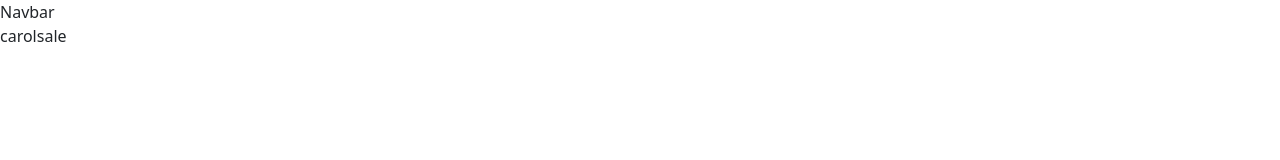
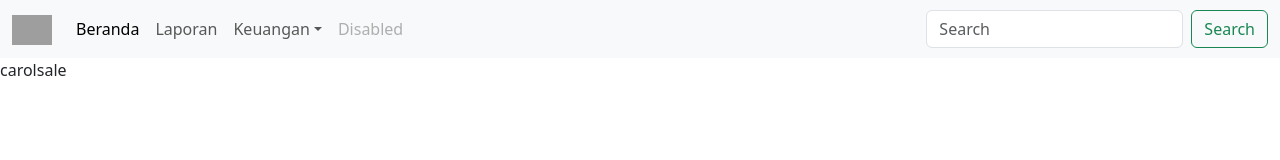
Before and after one commit to Razka1210/Latihan_website3, a plain HTML site: page Index.html in a window 1280 px wide. Drawn offline with nearby package versions, Linux system fonts and the light colour scheme; grey boxes are pictures that could not be loaded.

Commit message:
navbar/programmer1 : penambahan navbar

```diff
--- a/Index.html
+++ b/Index.html
@@ -2,10 +2,47 @@
 <html>
     <head> <style></style>
         <link href="https://cdn.jsdelivr.net/npm/bootstrap@5.3.3/dist/css/bootstrap.min.css" rel="stylesheet" integrity="sha384-QWTKZyjpPEjISv5WaRU9OFeRpok6YctnYmDr5pNlyT2bRjXh0JMhjY6hW+ALEwIH" crossorigin="anonymous">
-
+        <title>Kursus Coding</title>
     </head>
     <body>
-      <section>Navbar</section>
+      <section>
+        <nav class="navbar navbar-expand-lg bg-body-tertiary">
+          <div class="container-fluid">
+              <a class="navbar-brand" href="#"> <img width="40" src="https://cdn.pixabay.com/photo/2017/07/25/11/59/logo-2537871_960_720.png">
+              </a>
+              <button class="navbar-toggler" type="button" data-bs-toggle="collapse" data-bs-target="#navbarSupportedContent" aria-controls="navbarSupportedContent" aria-expanded="false" aria-label="Toggle navigation">
+                  <span class="navbar-toggler-icon"></span>
+              </button>
+              <div class="collapse navbar-collapse" id="navbarSupportedContent">
+                  <ul class="navbar-nav me-auto mb-2 mb-lg-0">
+                      <li class="nav-item">
+                          <a class="nav-link active" aria-current="page" href="#">Beranda</a>
+                      </li>
+                      <li class="nav-item">
+                          <a class="nav-link" href="#">Laporan</a>
+                      </li>
+                      <li class="nav-item dropdown">
+                          <a class="nav-link dropdown-toggle" href="#" role="button" data-bs-toggle="dropdown" aria-expanded="false">Keuangan</a>
+                          <ul class="dropdown-menu">
+                              <li><a class="dropdown-item" href="#">Neraca</a></li>
+                              <li><a class="dropdown-item" href="#">Laba-Rugi</a></li>
+                              <li><a class="dropdown-item" href="#">Arus kas</a></li>
+                              <li><hr class="dropdown-divider"></li>
+                              <li><a class="dropdown-item" href="#">Something else here</a></li>
+                          </ul>
+                      </li>
+                      <li class="nav-item">
+                          <a class="nav-link disabled" aria-disabled="true">Disabled</a>
+                      </li>
+                  </ul>
+                  <form class="d-flex" role="search">
+                      <input class="form-control me-2" type="search" placeholder="Search" aria-label="Search">
+                      <button class="btn btn-outline-success" type="submit">Search</button>
+                  </form>
+              </div>
+          </div>
+          </nav>
+      </section>
       <section>carolsale</section>
 
       <script src="https://cdn.jsdelivr.net/npm/bootstrap@5.3.3/dist/js/bootstrap.bundle.min.js" integrity="sha384-YvpcrYf0tY3lHB60NNkmXc5s9fDVZLESaAA55NDzOxhy9GkcIdslK1eN7N6jIeHz" crossorigin="anonymous"></script>
```
